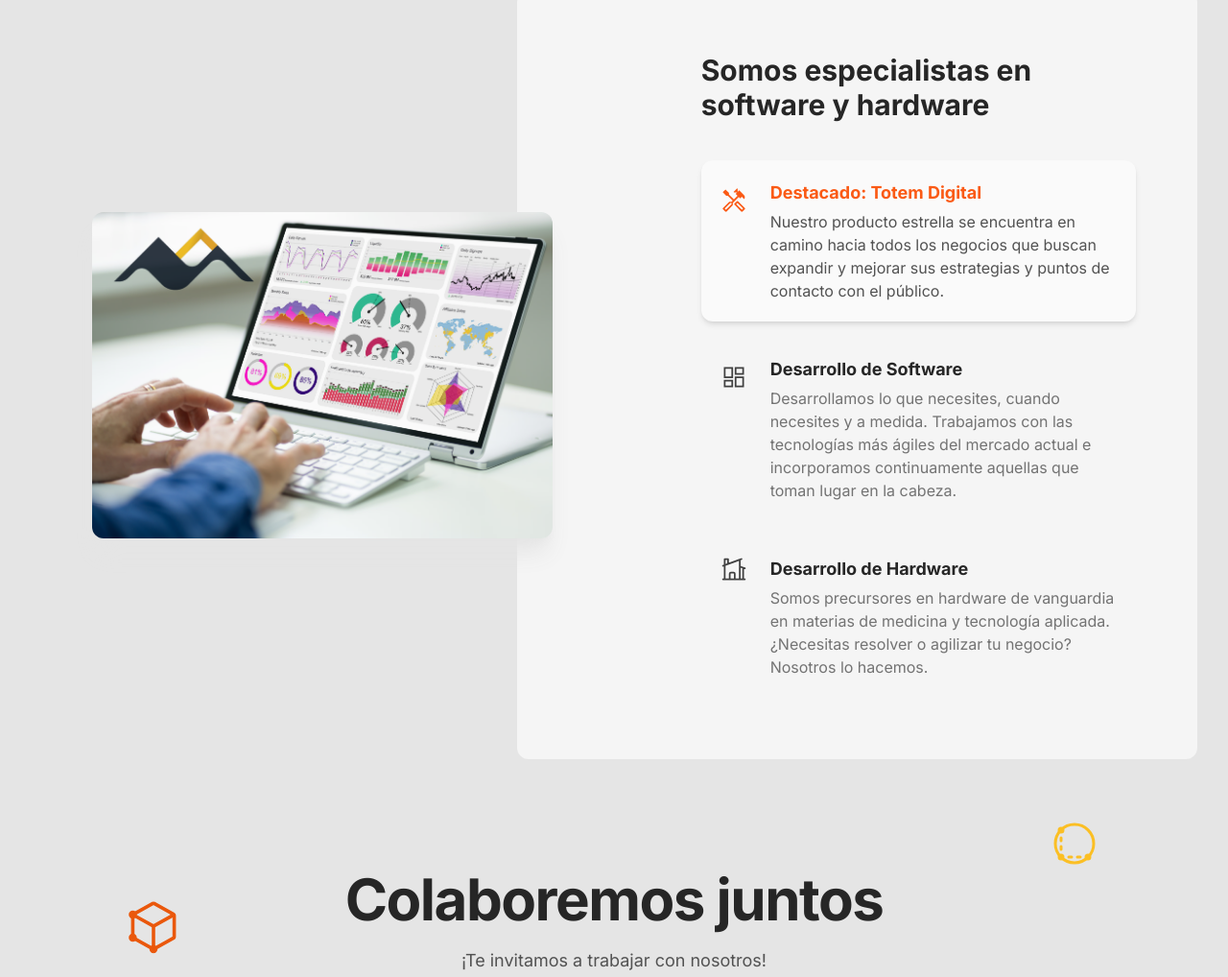
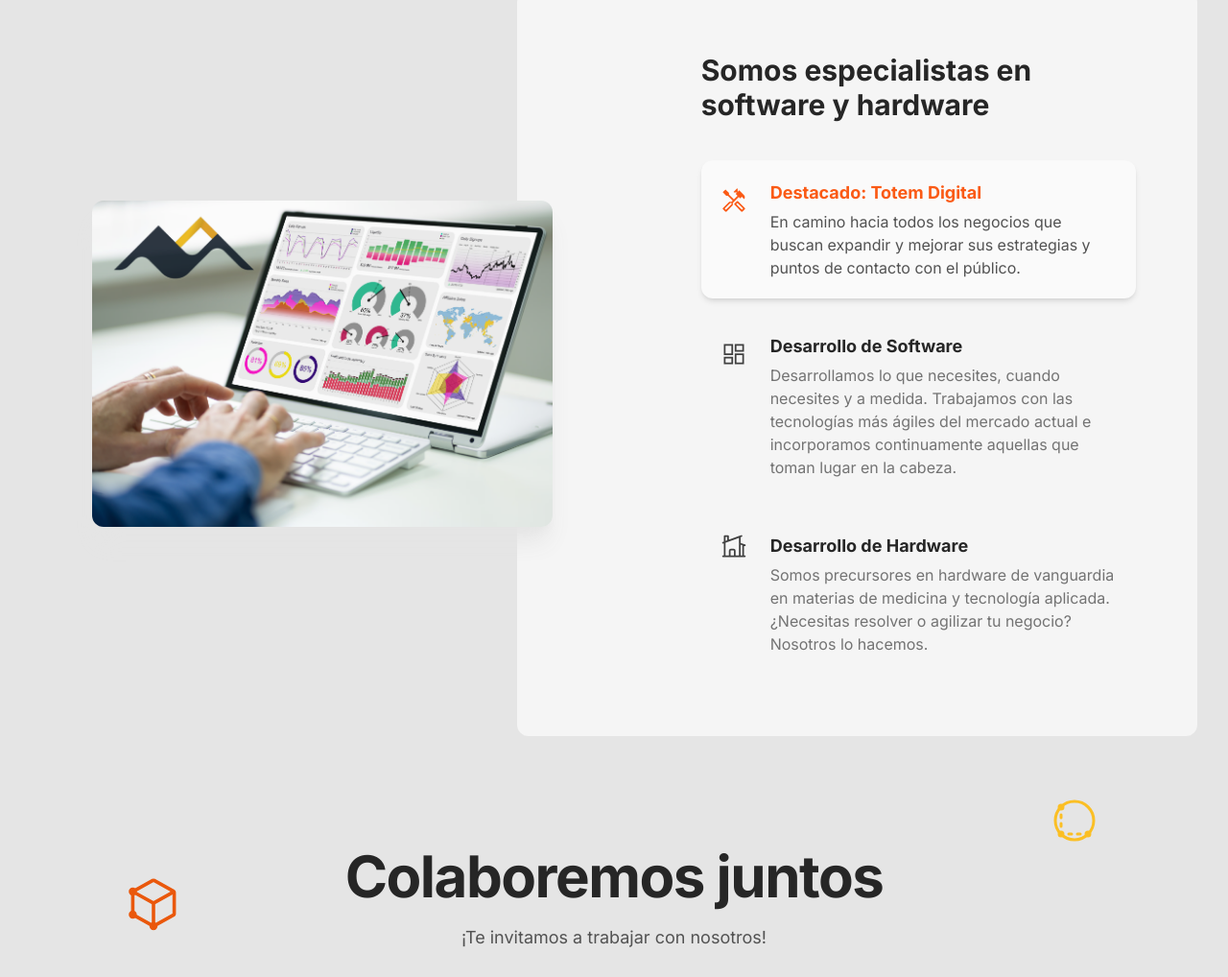
Before and after one commit to AndresPravata/Andex.tech, an Astro site: page / in a window 1280 px wide. Shown: the part 1562-2580 px from the top of the page at 96% size. Built offline with nearby package versions, Linux system fonts and the light colour scheme; Astro itself is replaced by a stand-in of ours.

Commit message:
text totem

```diff
--- a/src/pages/index.astro
+++ b/src/pages/index.astro
@@ -70,7 +70,7 @@ const avatarSrcs: Array<string> = [
       {
         heading: "Destacado: Totem Digital",
         content:
-          "Nuestro producto estrella se encuentra en camino hacia todos los negocios que buscan expandir y mejorar sus estrategias y puntos de contacto con el público.",
+          "En camino hacia todos los negocios que buscan expandir y mejorar sus estrategias y puntos de contacto con el público.",
         svg: "tools",
         src: tools,
         alt: "Yellow and black heavy equipment on brown grass field",
```
